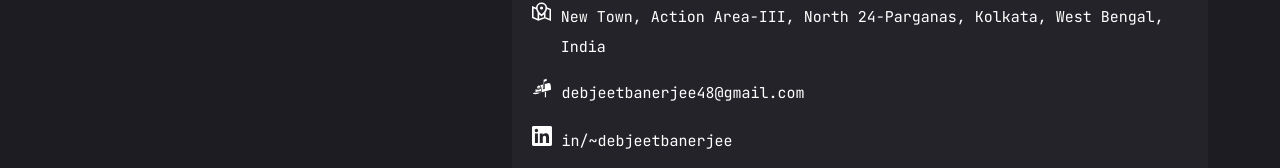
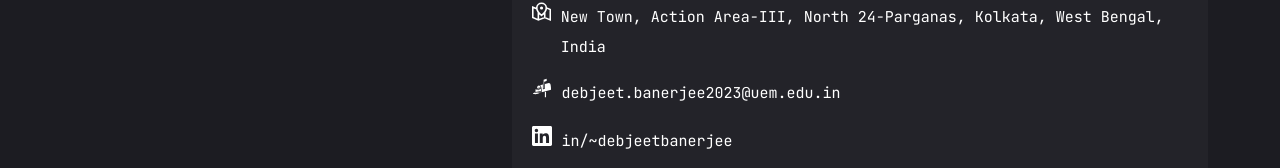
Before and after one commit to mintRaven-05/mintRaven-portfolio, a Next.js app: page /reach_me in a window 1280 px wide. Both pictures are taken after a click on the tab "Contact". Shown: the part 480-648 px from the top of the page. Built offline with nearby package versions, Linux system fonts and the light colour scheme.

Commit message:
Update university email

```diff
--- a/app/reach_me/page.jsx
+++ b/app/reach_me/page.jsx
@@ -219,7 +219,7 @@ const contact = {
     {
       fieldName: <GiMailbox className="text-[20px]" />,
       fieldValue: (
-        <span className="text-[15px]">debjeetbanerjee48@gmail.com</span>
+        <span className="text-[15px]">debjeet.banerjee2023@uem.edu.in</span>
       ),
     },
     {
```
